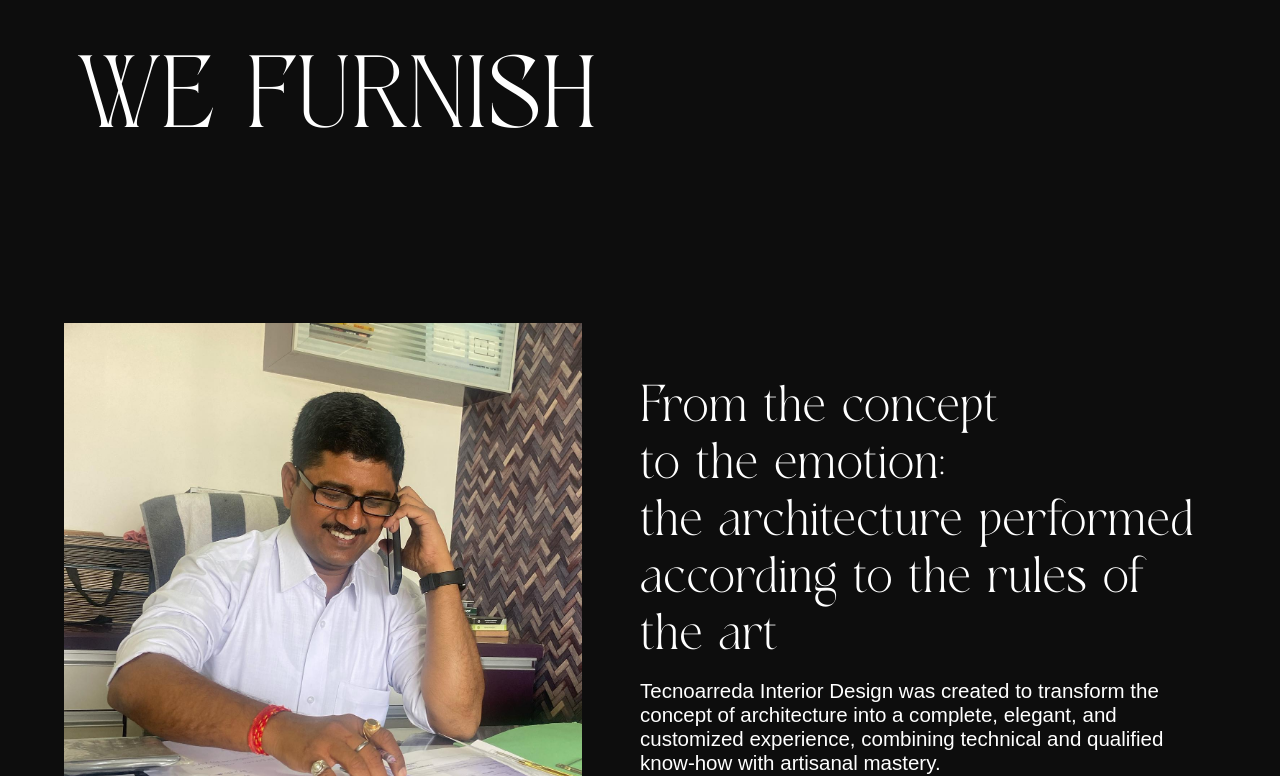
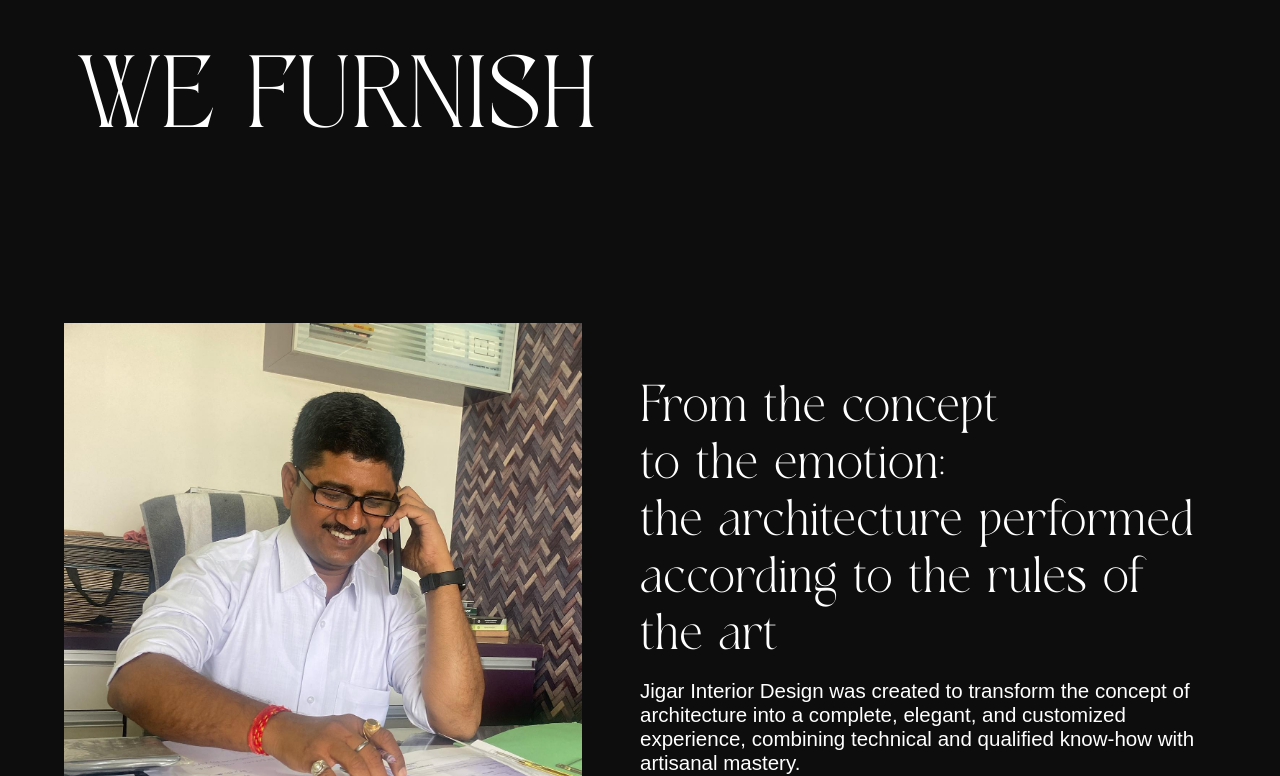
Before and after one commit to devjangid28/jigar-interior-final, a React (Vite) app: page / in a window 1280 px wide. Shown: the part 11224-12000 px from the top of the page. Built offline with nearby package versions, Linux system fonts and the light colour scheme; a web font is replaced by a local one.

Commit message:
UPDATED THE JIGAR INTERIOR TEXT IN SECTION 6

```diff
--- a/src/components/Section6.jsx
+++ b/src/components/Section6.jsx
@@ -92,7 +92,7 @@ const Section6 = () => {
             ))}
           </h2>
 
-          <p className="p_anek">Tecnoarreda Interior Design was created to transform the concept of architecture into a complete, elegant, and customized experience, combining technical and qualified know-how with artisanal mastery.</p>
+          <p className="p_anek">Jigar Interior Design was created to transform the concept of architecture into a complete, elegant, and customized experience, combining technical and qualified know-how with artisanal mastery.</p>
 
           {/* Second image with arrow */}
           <div className="sec_img sec_trigger toLeft w100 flex-r flex-wrap m15t rel">
```
